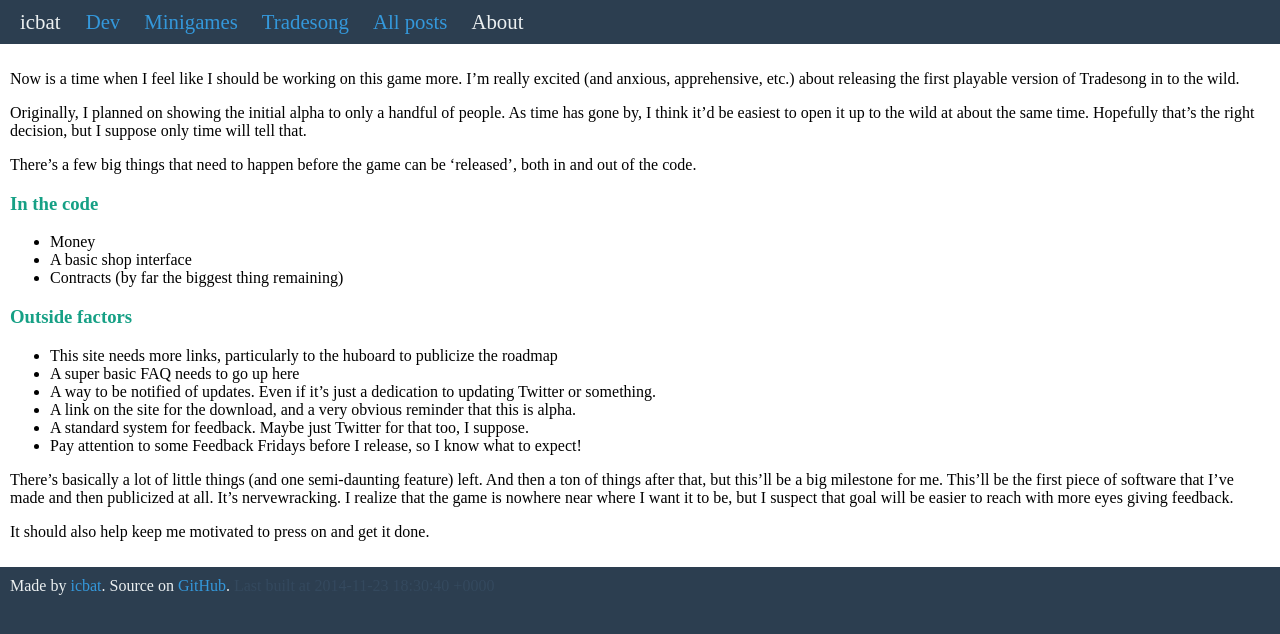
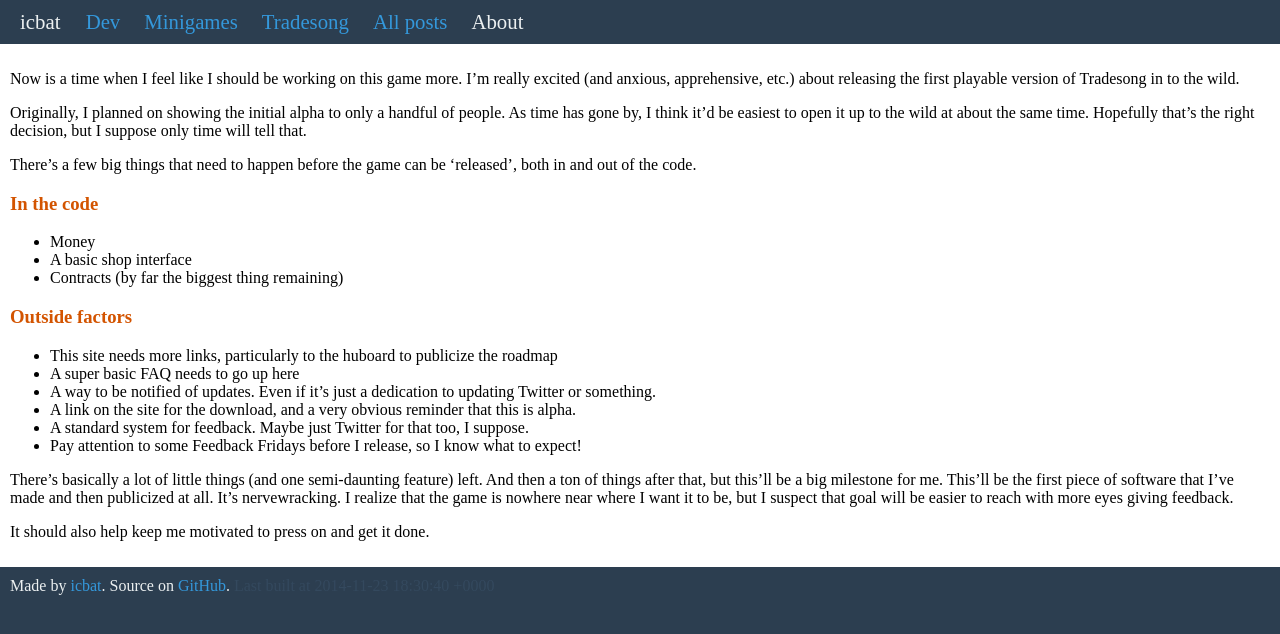
Before and after one commit to icbat/icbat.github.io, a Jekyll site: the page built from tradesong/_posts/2014-1-25-prepping-for-alpha.md, in a window 1280 px wide. Shown: the top 634 px of the page. Built offline with Jekyll 4.4.1, drawn with Linux system fonts in a browser that asks for light colours.

Commit message:
Nope nope nope

```diff
--- a/stylesheets/stylesheet.css
+++ b/stylesheets/stylesheet.css
@@ -6,7 +6,7 @@
 header, footer, .content, header ul li, .highlight {padding: 10;}
 a, a:visited {color: #3498db; text-decoration: none}
 h2 {color: #3498db}
-.content a, .content a:visited, h3 {color: #16a085}
+.content a, .content a:visited, h3 {color: #d35400}
 .content {background-color:#fff; }
 .content{color: #000}
 .postHeader {font-weight: bold; }
```
